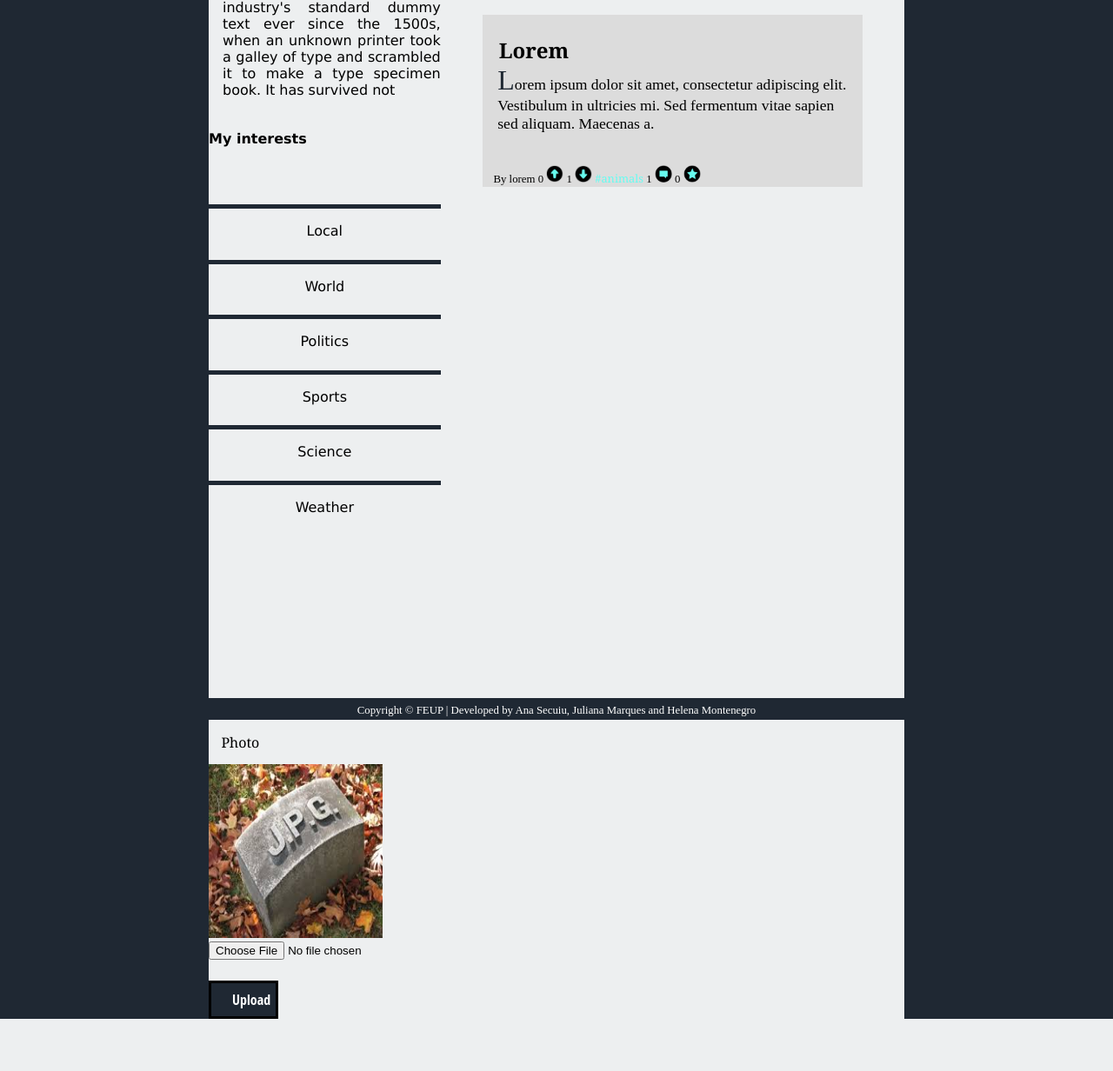
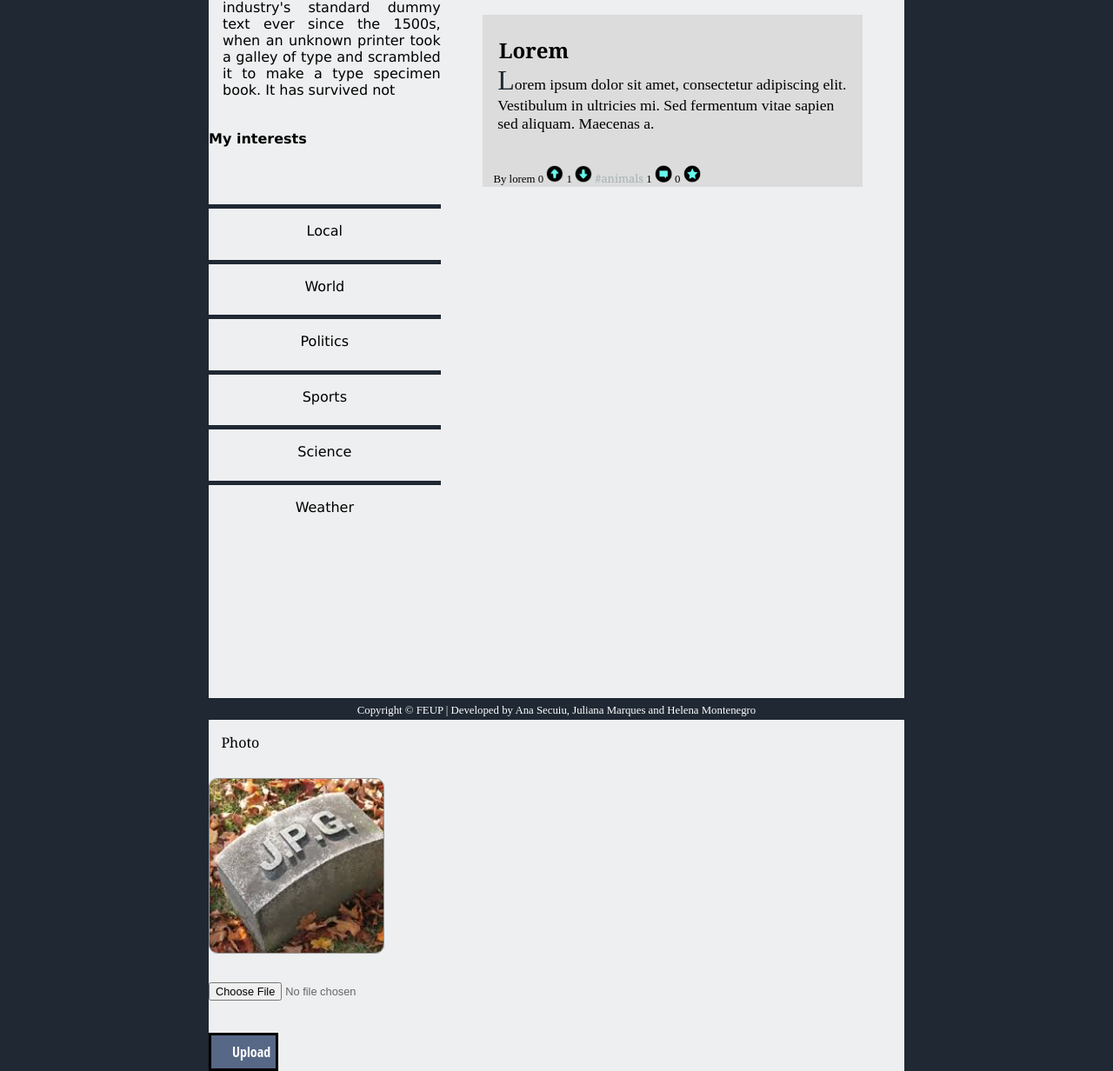
Before and after one commit to SmilingOwl/LTW-18-19, a PHP site: page /php/profile.php in a window 1280 px wide. Shown: the part 355-1587 px from the top of the page at 87% size. Before the commit the page ends 1527 px from the top, so only its background shows below. Run offline with PHP 8.4, Linux system fonts and the light colour scheme; the visitor is signed in with stand-in values (Sample User, id 1); data comes from the database, SQL or seed files in the repository.

Commit message:
uploading pictures

```diff
--- a/css/layout_profile.css
+++ b/css/layout_profile.css
@@ -95,8 +95,3 @@ body > p {
 body > footer {
   grid-area: foot;
 }
-
-#photo_field img {
-  height: 200px;
-  width: 200px;
-}
--- a/css/style.css
+++ b/css/style.css
@@ -116,7 +116,7 @@ div.about{
   }
 
 a{
-    color: #66FCF1;
+    color: rgb(165, 179, 178);
     font-family: "Georgia";
     text-decoration: none;
 }
@@ -339,3 +339,30 @@ body#story_item {
 #create_story form textarea:not(:first-child) {
   margin: 1em 1em 1em 1em;
 }
+
+
+#photo_field img {
+    height: 200px;
+    width: 200px;
+    object-fit: cover;
+    border: 1px solid #979797;
+    border-radius: 5%;
+    margin: 1em 0;
+  }
+
+  #photo_field input[type="file"] {
+    font-family: "Montserrat", sans-serif;
+    font-size: 0.8em;
+    font-weight: 300;
+    color: #666666;
+    margin: 1em 0;
+    width: 100%;
+  }
+
+  #photo_field input[type="submit"] {
+    background-color: #576886;
+  }
+
+  #photo_field input[type="submit"]:hover {
+    background-color: #948f8c;
+  }
```
